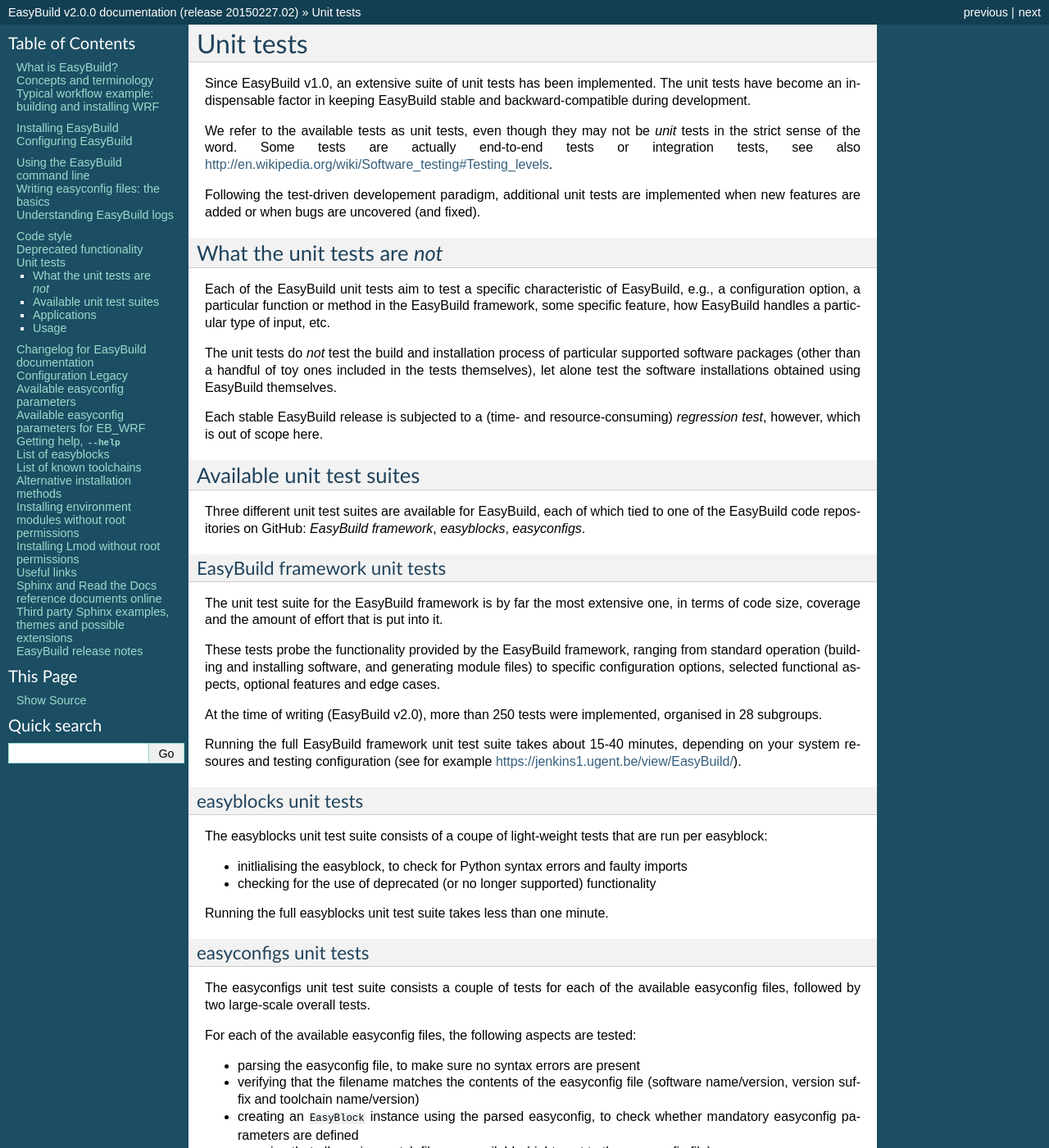
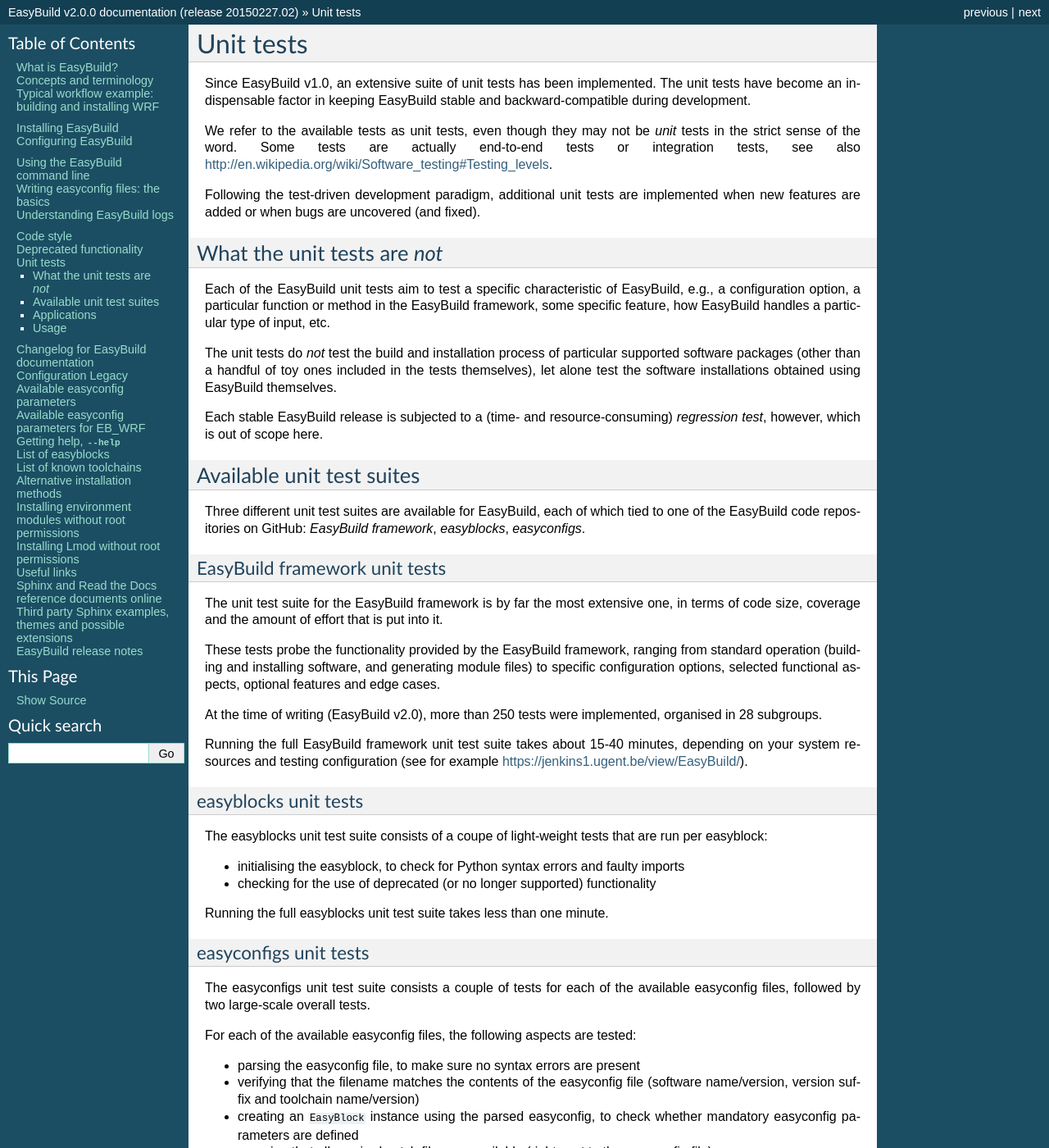
Before and after one commit to easybuilders/easybuild, a Sphinx documentation site: the page built from docs/Unit-tests.rst, in a window 1280 px wide and 1400 px high. Shown: the whole window at 82% size. Built offline with Sphinx 7.4.7, drawn with Linux system fonts in a browser that asks for light colours; some of the changed text lies outside the part shown.

Commit message:
fix typos

```diff
--- a/docs/Unit-tests.rst
+++ b/docs/Unit-tests.rst
@@ -10,7 +10,7 @@
 Some tests are actually end-to-end tests or integration tests, see also
 http://en.wikipedia.org/wiki/Software_testing#Testing_levels.
 
-Following the test-driven developement paradigm, additional unit tests are implemented when new features are added or
+Following the test-driven development paradigm, additional unit tests are implemented when new features are added or
 when bugs are uncovered (and fixed).
 
 What the unit tests are *not*
@@ -45,7 +45,7 @@
 
 At the time of writing (EasyBuild v2.0), more than 250 tests were implemented, organised in 28 subgroups.
 
-Running the full EasyBuild framework unit test suite takes about 15-40 minutes, depending on your system resoures and
+Running the full EasyBuild framework unit test suite takes about 15-40 minutes, depending on your system resources and
 testing configuration (see for example https://jenkins1.ugent.be/view/EasyBuild/).
 
 easyblocks unit tests
@@ -53,7 +53,7 @@
 
 The easyblocks unit test suite consists of a coupe of light-weight tests that are run per easyblock:
 
-* initlialising the easyblock, to check for Python syntax errors and faulty imports
+* initialising the easyblock, to check for Python syntax errors and faulty imports
 * checking for the use of deprecated (or no longer supported) functionality
 
 Running the full easyblocks unit test suite takes less than one minute.
```
Also changed, not shown: other parts of docs/Unit-tests.rst (+2 -2 lines).
